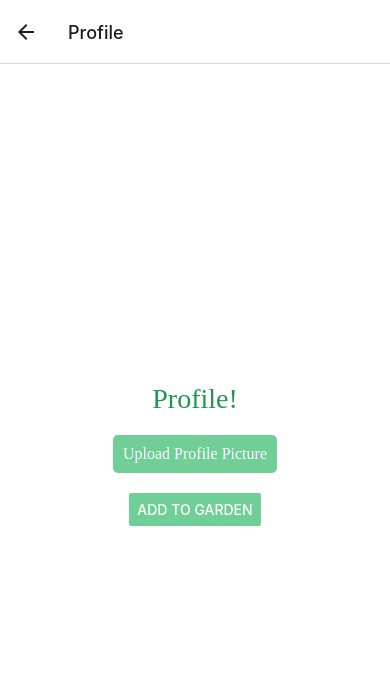
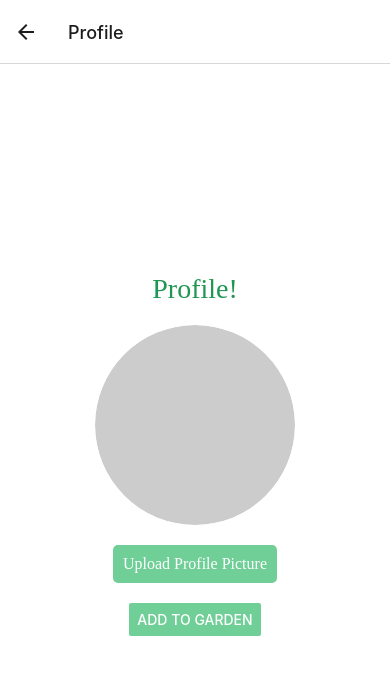
Before and after one commit to cindydingg/Gardenia, a React Native app: screen /Profile in a window 390 px wide. Shown: the top 674 px of the page. Built offline with nearby package versions, Linux system fonts and the light colour scheme.

Commit message:
fixed profile pic upload

```diff
--- a/screens/ProfileScreen.js
+++ b/screens/ProfileScreen.js
@@ -2,10 +2,8 @@ import React, { useState } from 'react';
 import { StyleSheet, Text, View, Button, Image, TouchableOpacity } from 'react-native';
 import * as ImagePicker from 'expo-image-picker';
 
-
 const Profile = ({ navigation }) => {
   const [imageUri, setImageUri] = useState(null);
-
 
   const pickImage = async () => {
     // Ask for permission to access media library
@@ -15,16 +13,15 @@ const Profile = ({ navigation }) => {
       return;
     }
 
-
     // Let the user pick an image from their library
     const result = await ImagePicker.launchImageLibraryAsync({
       mediaTypes: ImagePicker.MediaTypeOptions.Images,
       quality: 1,
     });
 
-
-   if (!result.cancelled) {
-     setImageUri(result.uri);
+    if (!result.cancelled && result.assets && result.assets.length > 0) {
+      // console.log("Image URI: ", result.assets[0].uri); // Log to verify URI
+      setImageUri(result.assets[0].uri);  // Set image URI using the first item in the assets array
     }
   };
 
@@ -32,7 +29,13 @@ const Profile = ({ navigation }) => {
   return (
     <View style={styles.container}>
       <Text style={styles.headline}>Profile!</Text>
-     {imageUri && <Image source={{ uri: imageUri }} style={styles.image} />}
+      <View style={styles.imageContainer}>
+        {imageUri ? (
+          <Image source={{ uri: imageUri }} style={styles.image} />
+        ) : (
+          <View style={styles.placeholder} />
+        )}
+      </View>
       <TouchableOpacity style={styles.button} onPress={pickImage}>
         <Text style={styles.buttonText}>Upload Profile Picture</Text>
       </TouchableOpacity>
@@ -44,7 +47,6 @@ const Profile = ({ navigation }) => {
     </View>
   );
 };
-
 
 const styles = StyleSheet.create({
   container: {
@@ -60,11 +62,24 @@ const styles = StyleSheet.create({
     fontFamily: 'Poppins',
     fontWeight: '500',
   },
- image: {
+  imageContainer: {
     width: 200,
     height: 200,
-   borderRadius: 100, // Make the image round
+    borderRadius: 100,
     marginBottom: 20,
+    justifyContent: 'center',
+    alignItems: 'center',
+    overflow: 'hidden',  // Ensures the image is round and does not overflow
+  },
+  image: {
+    width: '100%',
+    height: '100%',
+  },
+  placeholder: {
+    width: '100%',
+    height: '100%',
+    backgroundColor: '#ccc',
+    borderRadius: 100,  // Ensures the placeholder is round
   },
   button: {
     backgroundColor: '#6FCF97',
@@ -79,5 +94,4 @@ const styles = StyleSheet.create({
   },
 });
 
-
 export default Profile;
```
Lines whose indentation alone changed are shown as unchanged.
